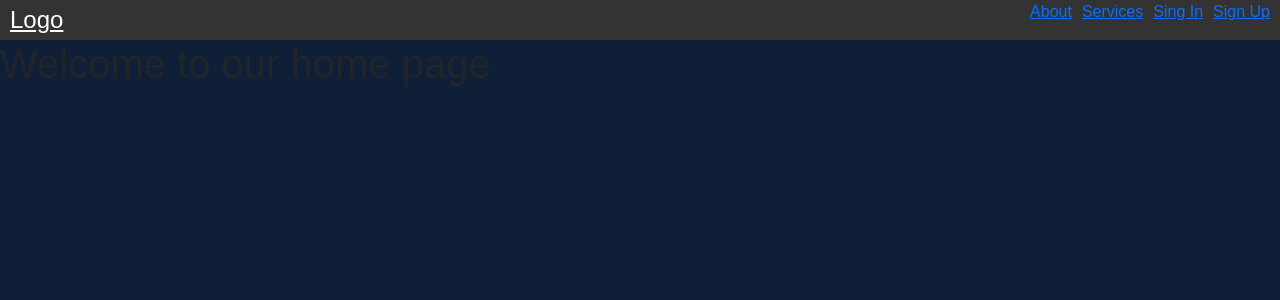
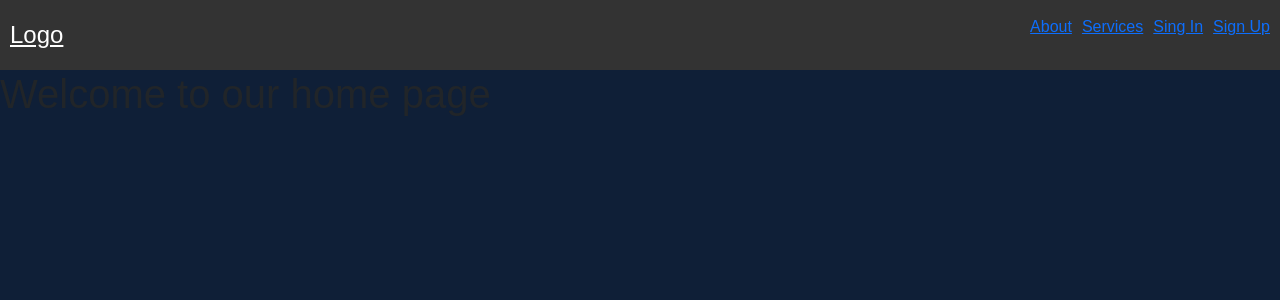
Before and after one commit to unholydisaster/my-markdown, a Next.js app: page / in a window 1280 px wide. Shown: the top 300 px of the page. Built offline with nearby package versions, Linux system fonts and the light colour scheme.

Commit message:
Update navbar.js

```diff
--- a/src/styles/navbarstyles/navbar.js
+++ b/src/styles/navbarstyles/navbar.js
@@ -10,7 +10,7 @@ export const Navbar = styled.nav`
   align-items: center;
   padding: 10px;
   width:100vw;
-  height:40px;
+  height:70px;
 
 
   ${mq[1]}{
```
